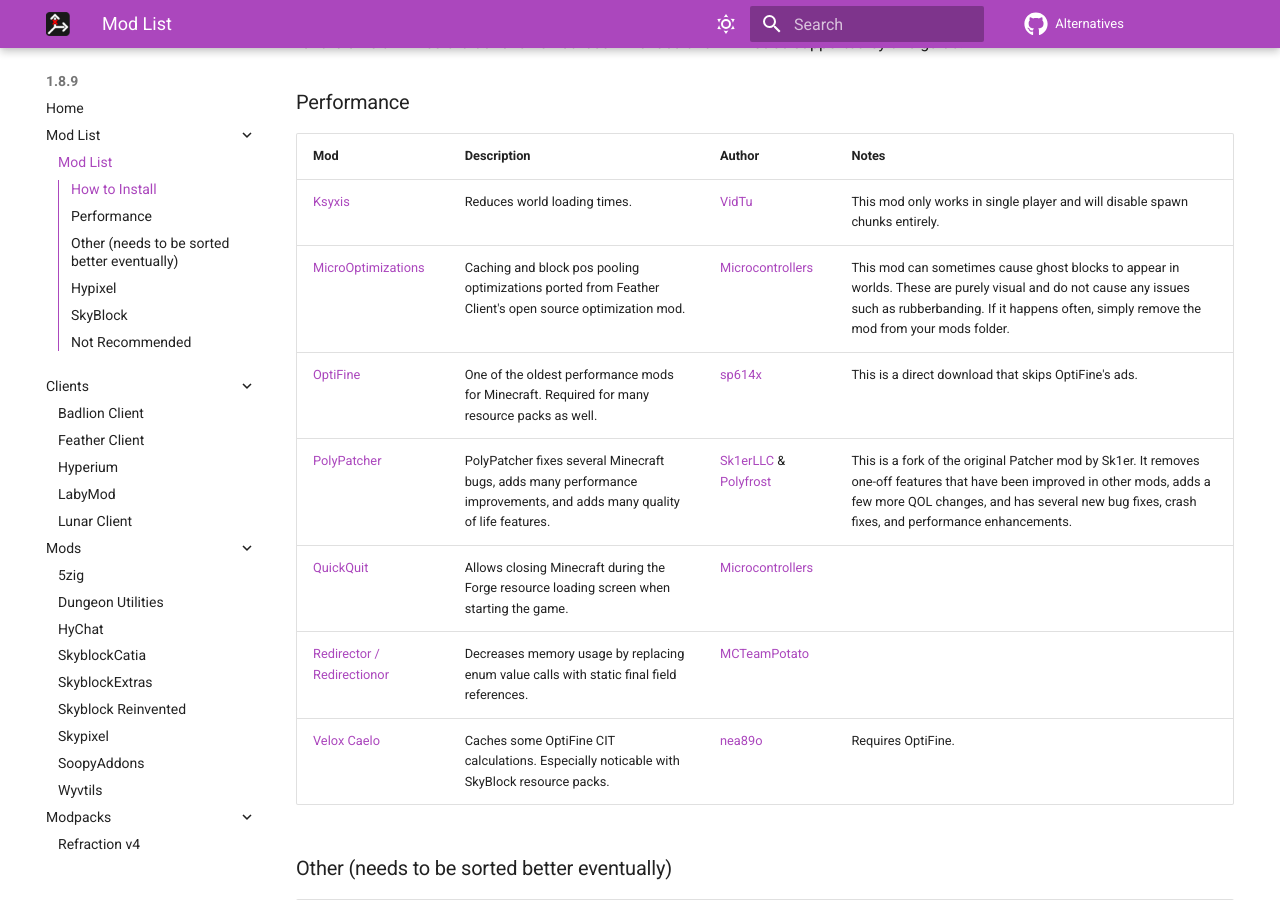
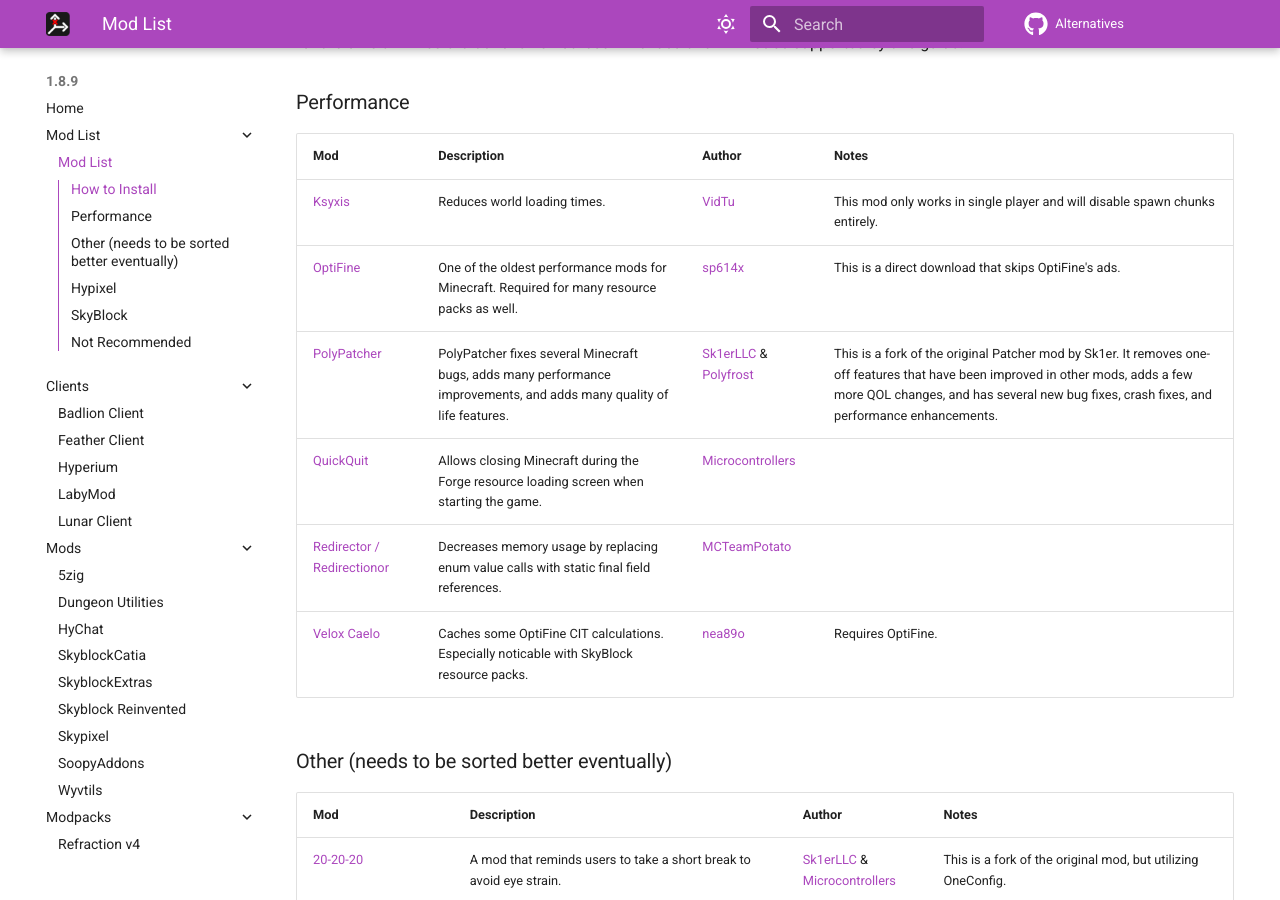
Before and after one commit to MicrocontrollersDev/Alternatives, an MkDocs documentation site: the page built from docs/1.8.9/modlist.md, in a window 1280 px wide and 900 px high, scrolled down 327 px. Built offline with MkDocs 1.6.1 and Material for MkDocs 9.7.7, drawn with Linux system fonts in a browser that asks for light colours; comment, search, counter and statistics services are not loaded.

Commit message:
(temporarily?) remove microoptimizations

```diff
--- a/docs/1.8.9/modlist.md
+++ b/docs/1.8.9/modlist.md
@@ -11,7 +11,6 @@
 | Mod | Description | Author | Notes |
 | --- | --- | --- | --- |
 | [Ksyxis](https://modrinth.com/mod/ksyxis) | Reduces world loading times. | [VidTu](https://github.com/VidTu) | This mod only works in single player and will disable spawn chunks entirely. |
-| [MicroOptimizations](https://modrinth.com/mod/microoptimizations) | Caching and block pos pooling optimizations ported from Feather Client's open source optimization mod. | [Microcontrollers](https://github.com/MicrocontrollersDev) | This mod can sometimes cause ghost blocks to appear in worlds. These are purely visual and do not cause any issues such as rubberbanding. If it happens often, simply remove the mod from your mods folder. |
 | [OptiFine](https://optifine.net/download?f=preview_OptiFine_1.8.9_HD_U_M6_pre2.jar) | One of the oldest performance mods for Minecraft. Required for many resource packs as well. | [sp614x](https://github.com/sp614x) | This is a direct download that skips OptiFine's ads. |
 | [PolyPatcher](https://modrinth.com/mod/patcher) | PolyPatcher fixes several Minecraft bugs, adds many performance improvements, and adds many quality of life features. | [Sk1erLLC](https://github.com/Sk1erLLC) & [Polyfrost](https://github.com/Polyfrost) | This is a fork of the original Patcher mod by Sk1er. It removes one-off features that have been improved in other mods, adds a few more QOL changes, and has several new bug fixes, crash fixes, and performance enhancements. |
 | [QuickQuit](https://modrinth.com/mod/quickquit) | Allows closing Minecraft during the Forge resource loading screen when starting the game. | [Microcontrollers](https://github.com/MicrocontrollersDev) |
```
